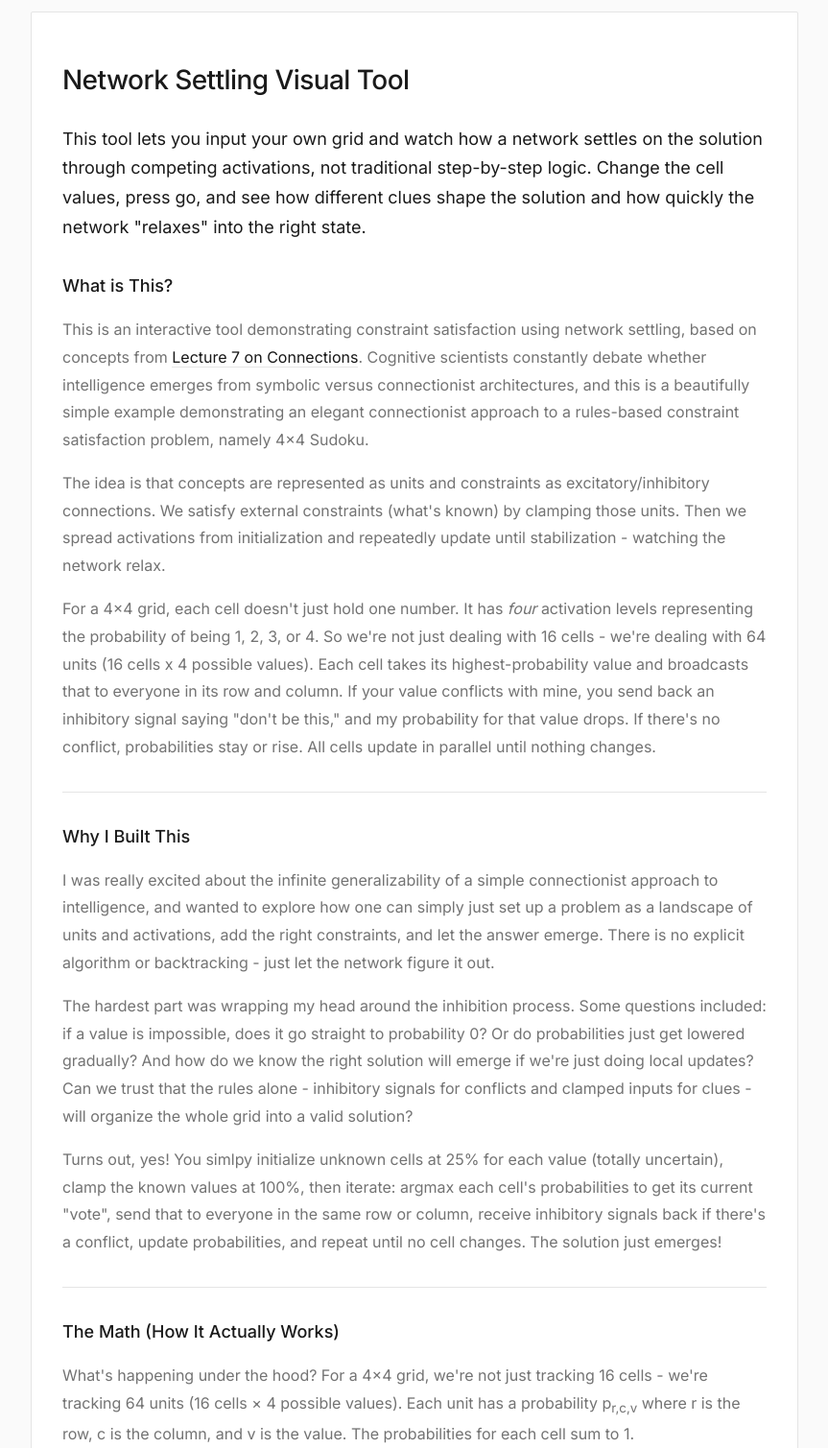
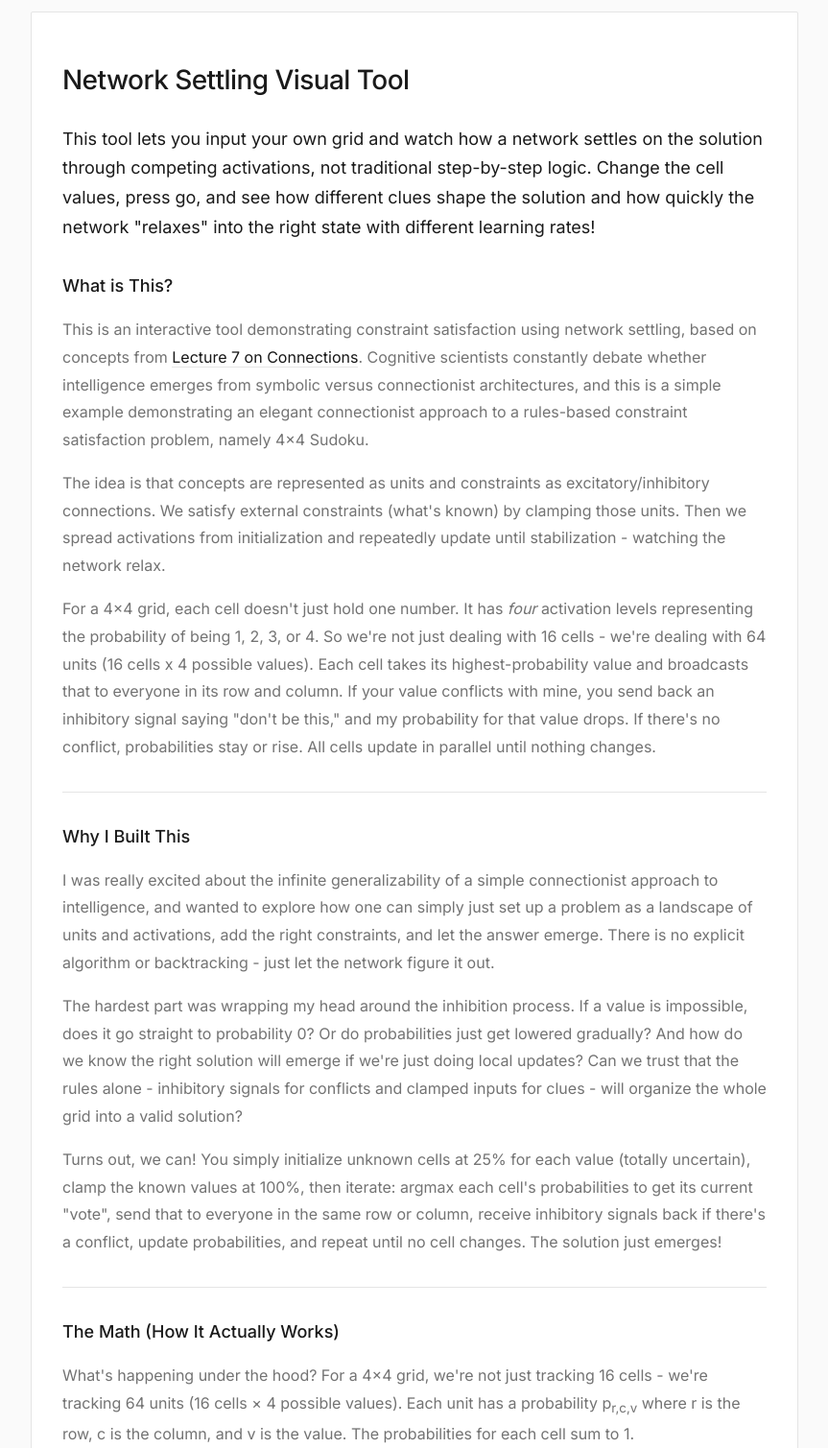
Before and after one commit to PranavViswanath/network-settling, a plain HTML site: page index.html in a window 1280 px wide. Shown: the part 960-2469 px from the top of the page at 96% size, without its empty margins (208-1071 px from the left). Drawn offline with Linux system fonts and the light colour scheme.

Commit message:
Refine introductory text and clarify concepts

```diff
--- a/index.html
+++ b/index.html
@@ -95,11 +95,11 @@
 
         <article class="writeup">
             <h2>Network Settling Visual Tool</h2>
-            <p class="intro">This tool lets you input your own grid and watch how a network settles on the solution through competing activations, not traditional step-by-step logic. Change the cell values, press go, and see how different clues shape the solution and how quickly the network "relaxes" into the right state.</p>
+            <p class="intro">This tool lets you input your own grid and watch how a network settles on the solution through competing activations, not traditional step-by-step logic. Change the cell values, press go, and see how different clues shape the solution and how quickly the network "relaxes" into the right state with different learning rates!</p>
 
             <section>
                 <h3>What is This?</h3>
-                <p>This is an interactive tool demonstrating constraint satisfaction using network settling, based on concepts from <a href="https://gatech.instructure.com/files/65969493/download?download_frd=1&verifier=fZP5Q1WLFB7dg6eI8Im4QvjRCOAqCzrZLnNxd8cw" target="_blank">Lecture 7 on Connections</a>. Cognitive scientists constantly debate whether intelligence emerges from symbolic versus connectionist architectures, and this is a beautifully simple example demonstrating an elegant connectionist approach to a rules-based constraint satisfaction problem, namely 4x4 Sudoku. </p>
+                <p>This is an interactive tool demonstrating constraint satisfaction using network settling, based on concepts from <a href="https://gatech.instructure.com/files/65969493/download?download_frd=1&verifier=fZP5Q1WLFB7dg6eI8Im4QvjRCOAqCzrZLnNxd8cw" target="_blank">Lecture 7 on Connections</a>. Cognitive scientists constantly debate whether intelligence emerges from symbolic versus connectionist architectures, and this is a simple example demonstrating an elegant connectionist approach to a rules-based constraint satisfaction problem, namely 4x4 Sudoku. </p>
                 <p> The idea is that concepts are represented as units and constraints as excitatory/inhibitory connections. We satisfy external constraints (what's known) by clamping those units. Then we spread activations from initialization and repeatedly update until stabilization - watching the network relax.</p>
 
                 <p>For a 4×4 grid, each cell doesn't just hold one number. It has <em>four</em> activation levels representing the probability of being 1, 2, 3, or 4. So we're not just dealing with 16 cells - we're dealing with 64 units (16 cells x 4 possible values). Each cell takes its highest-probability value and broadcasts that to everyone in its row and column. If your value conflicts with mine, you send back an inhibitory signal saying "don't be this," and my probability for that value drops. If there's no conflict, probabilities stay or rise. All cells update in parallel until nothing changes.</p>
@@ -109,9 +109,9 @@
                 <h3>Why I Built This</h3>
                 <p>I was really excited about the infinite generalizability of a simple connectionist approach to intelligence, and wanted to explore how one can simply just set up a problem as a landscape of units and activations, add the right constraints, and let the answer emerge. There is no explicit algorithm or backtracking - just let the network figure it out.</p>
 
-                <p>The hardest part was wrapping my head around the inhibition process. Some questions included: if a value is impossible, does it go straight to probability 0? Or do probabilities just get lowered gradually? And how do we know the right solution will emerge if we're just doing local updates? Can we trust that the rules alone - inhibitory signals for conflicts and clamped inputs for clues - will organize the whole grid into a valid solution?</p>
+                <p>The hardest part was wrapping my head around the inhibition process. If a value is impossible, does it go straight to probability 0? Or do probabilities just get lowered gradually? And how do we know the right solution will emerge if we're just doing local updates? Can we trust that the rules alone - inhibitory signals for conflicts and clamped inputs for clues - will organize the whole grid into a valid solution?</p>
 
-                <p>Turns out, yes! You simlpy initialize unknown cells at 25% for each value (totally uncertain), clamp the known values at 100%, then iterate: argmax each cell's probabilities to get its current "vote", send that to everyone in the same row or column, receive inhibitory signals back if there's a conflict, update probabilities, and repeat until no cell changes. The solution just emerges!</p>
+                <p>Turns out, we can! You simply initialize unknown cells at 25% for each value (totally uncertain), clamp the known values at 100%, then iterate: argmax each cell's probabilities to get its current "vote", send that to everyone in the same row or column, receive inhibitory signals back if there's a conflict, update probabilities, and repeat until no cell changes. The solution just emerges!</p>
             </section>
 
             <section>
```
